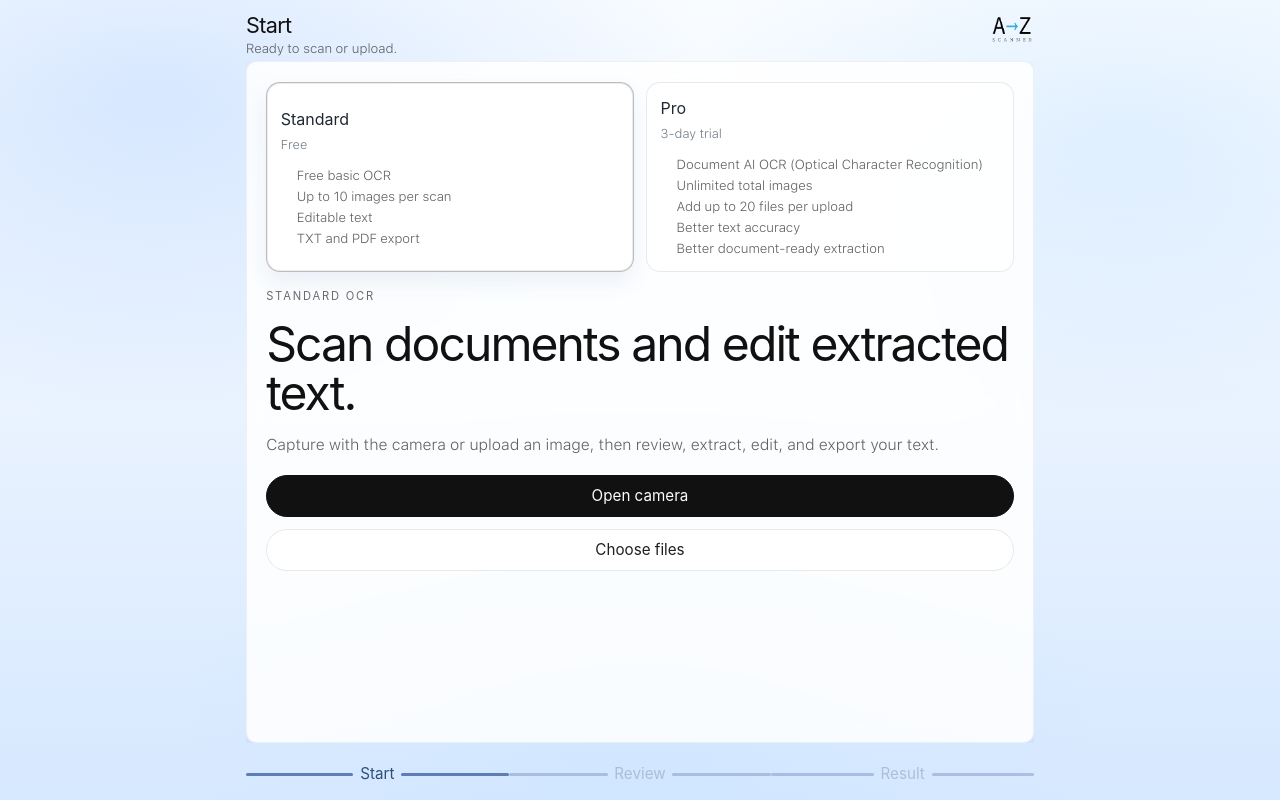
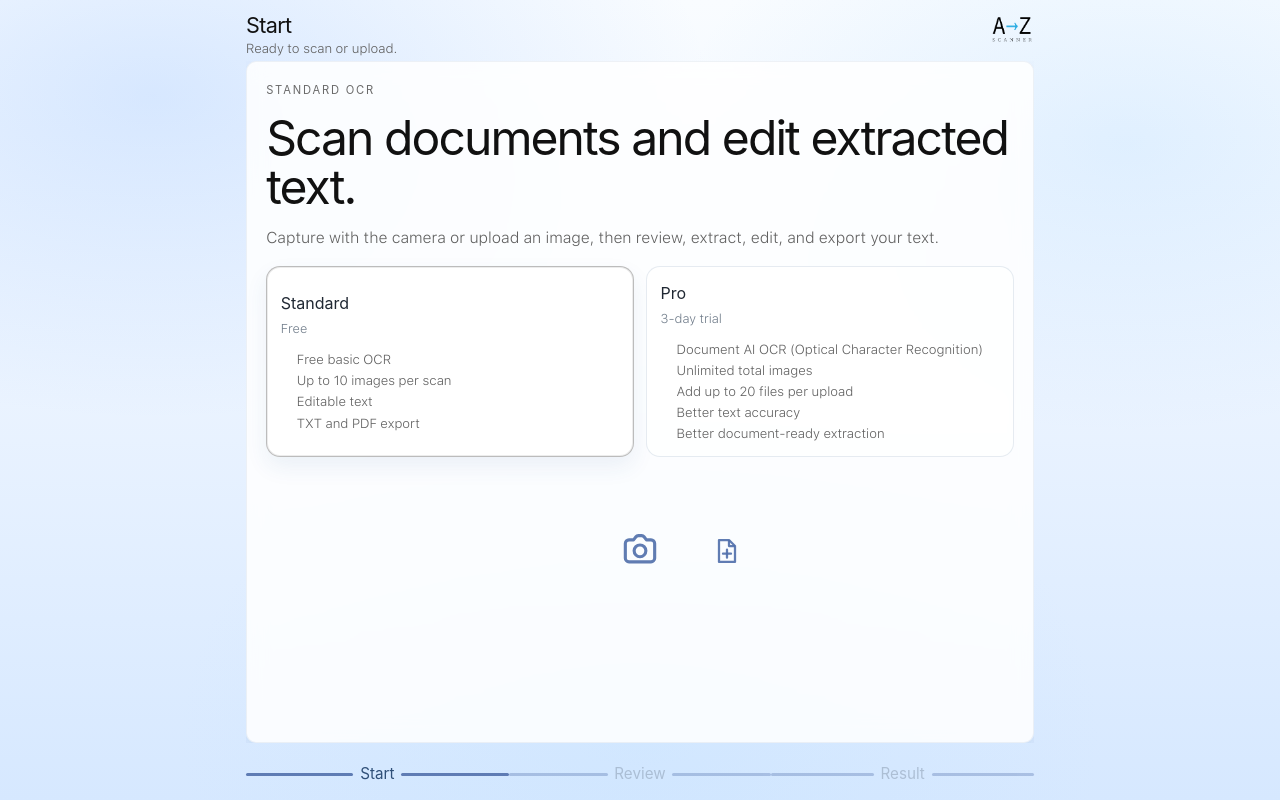
Before and after one commit to aisupsaas/az-scanner, a Next.js app in the folder frontend/: page / in a window 1280 px wide. Built offline with nearby package versions, Linux system fonts and the light colour scheme; no server answers; a web font is replaced by a local one.

Commit message:
Update AZ Scanner

```diff
--- a/frontend/app/components/StartScreen.tsx
+++ b/frontend/app/components/StartScreen.tsx
@@ -13,6 +13,22 @@ export default function StartScreen(props: {
   return (
     <div className="az-screen az-screen-center">
       <div className="az-hero-card">
+        <div className="az-start-intro">
+          <div className="az-kicker">{isPro ? "PRO OCR" : "STANDARD OCR"}</div>
+
+          <h1 className="az-hero-title">
+            {isPro
+              ? "High-accuracy scans with smarter text cleanup."
+              : "Scan documents and edit extracted text."}
+          </h1>
+
+          <p className="az-hero-copy">
+            {isPro
+              ? "Try Pro for cleaner extraction, smarter layout handling, and better document-ready text."
+              : "Capture with the camera or upload an image, then review, extract, edit, and export your text."}
+          </p>
+        </div>
+
         <div className="az-home-plan-picker" aria-label="Choose scan plan">
           <button
             type="button"
@@ -31,6 +47,7 @@ export default function StartScreen(props: {
               <li>TXT and PDF export</li>
             </ul>
           </button>
+
           <button
             type="button"
             onClick={() => props.onSelectPlan("pro")}
@@ -51,33 +68,73 @@ export default function StartScreen(props: {
           </button>
         </div>
 
-        <div className="az-kicker">
-          {isPro ? "PRO OCR" : "STANDARD OCR"}
-        </div>
-
-        <h1 className="az-hero-title">
-          {isPro
-            ? "High-accuracy scans with smarter text cleanup."
-            : "Scan documents and edit extracted text."}
-        </h1>
-
-        <p className="az-hero-copy">
-          {isPro
-            ? "Try Pro for cleaner extraction, smarter layout handling, and better document-ready text."
-            : "Capture with the camera or upload an image, then review, extract, edit, and export your text."}
-        </p>
-
-        <div className="az-start-actions">
+        <div className="az-start-icon-actions" aria-label="Start scan actions">
           <button
             type="button"
             onClick={props.onOpenCamera}
-            className="az-primary-button"
+            className="az-start-camera-icon-button"
+            aria-label="Open camera"
           >
-            Open camera
+            <svg
+              width="44"
+              height="44"
+              viewBox="0 0 24 24"
+              fill="none"
+              xmlns="http://www.w3.org/2000/svg"
+              aria-hidden="true"
+            >
+              <path
+                d="M8.5 7L9.8 5.3C10.1 4.9 10.6 4.7 11.1 4.7H12.9C13.4 4.7 13.9 4.9 14.2 5.3L15.5 7H18C19.1 7 20 7.9 20 9V17C20 18.1 19.1 19 18 19H6C4.9 19 4 18.1 4 17V9C4 7.9 4.9 7 6 7H8.5Z"
+                stroke="currentColor"
+                strokeWidth="1.7"
+                strokeLinecap="round"
+                strokeLinejoin="round"
+              />
+              <circle
+                cx="12"
+                cy="13"
+                r="3.2"
+                stroke="currentColor"
+                strokeWidth="1.7"
+              />
+            </svg>
           </button>
 
-          <label className="az-secondary-button az-file-label">
-            Choose files
+          <label className="az-start-file-icon-button" aria-label="Choose files">
+            <svg
+              width="32"
+              height="32"
+              viewBox="0 0 24 24"
+              fill="none"
+              xmlns="http://www.w3.org/2000/svg"
+              aria-hidden="true"
+            >
+              <path
+                d="M6 3.8H13.5L18 8.3V20.2H6V3.8Z"
+                stroke="currentColor"
+                strokeWidth="1.7"
+                strokeLinejoin="round"
+              />
+              <path
+                d="M13.5 3.8V8.3H18"
+                stroke="currentColor"
+                strokeWidth="1.7"
+                strokeLinejoin="round"
+              />
+              <path
+                d="M9 14H15"
+                stroke="currentColor"
+                strokeWidth="1.7"
+                strokeLinecap="round"
+              />
+              <path
+                d="M12 11V17"
+                stroke="currentColor"
+                strokeWidth="1.7"
+                strokeLinecap="round"
+              />
+            </svg>
+
             <input
               type="file"
               multiple
--- a/frontend/app/globals.css
+++ b/frontend/app/globals.css
@@ -2285,3 +2285,57 @@ body {
 .az-app-pro .az-a4-print-guide-left {
   border-color: rgba(43, 134, 115, 0.58);
 }
+
+/* Start screen icon actions */
+.az-start-intro {
+  margin-bottom: 1rem;
+}
+
+.az-start-icon-actions {
+  margin-top: auto;
+  min-height: 140px;
+  display: grid;
+  grid-template-columns: 1fr auto 1fr;
+  align-items: end;
+  justify-items: center;
+  column-gap: 1.35rem;
+  padding-bottom: 1.6rem;
+}
+
+.az-start-camera-icon-button,
+.az-start-file-icon-button {
+  border: none !important;
+  background: transparent !important;
+  box-shadow: none !important;
+  padding: 0 !important;
+  color: rgba(83, 113, 172, 0.92);
+  display: inline-flex;
+  align-items: center;
+  justify-content: center;
+  -webkit-tap-highlight-color: transparent;
+}
+
+.az-start-camera-icon-button {
+  grid-column: 2;
+  width: 76px;
+  height: 76px;
+}
+
+.az-start-file-icon-button {
+  grid-column: 3;
+  justify-self: start;
+  width: 54px;
+  height: 54px;
+  cursor: pointer;
+  margin-bottom: 0.55rem;
+}
+
+.az-start-camera-icon-button:active,
+.az-start-file-icon-button:active {
+  transform: scale(0.94);
+}
+
+.az-app-pro .az-start-camera-icon-button,
+.az-app-pro .az-start-file-icon-button {
+  color: rgba(36, 96, 83, 0.92);
+}
```
Lines whose indentation alone changed are shown as unchanged.
